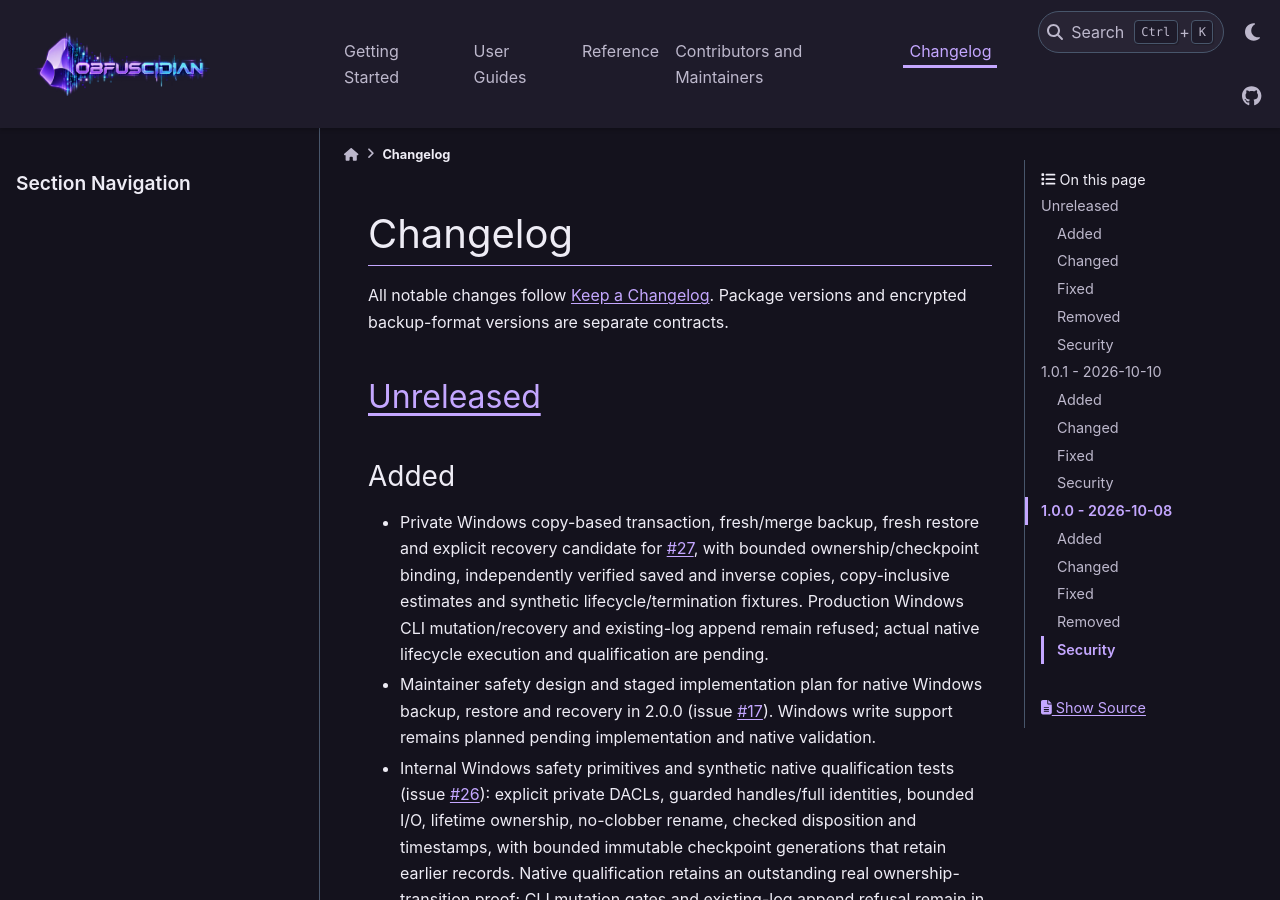
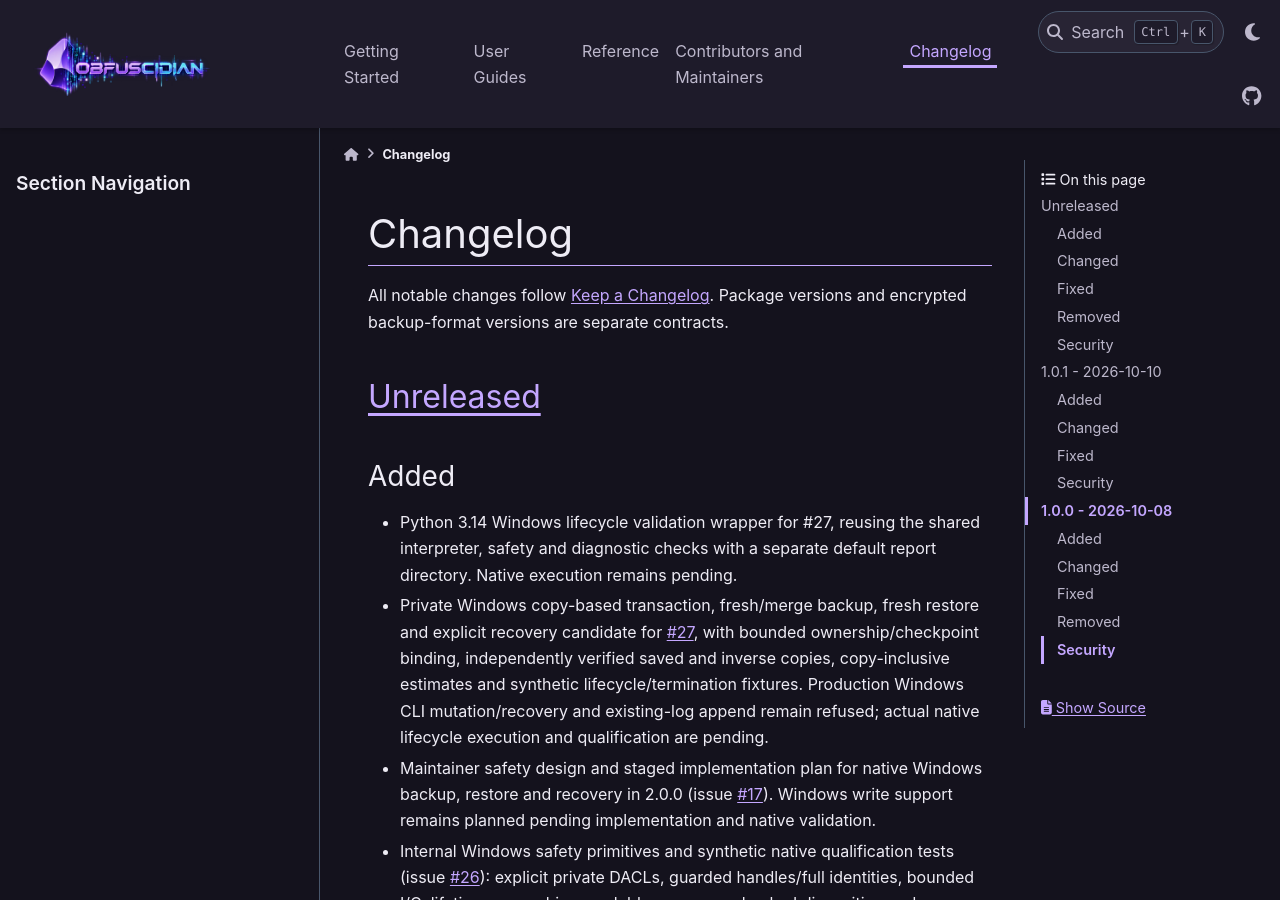
Before and after one commit to jeffshurtliff/obfuscidian, a Sphinx documentation site: the page built from docs/CHANGELOG.md, in a window 1280 px wide and 900 px high. Built offline with Sphinx 7.4.7 and the PyData theme 0.15.4, drawn with Linux system fonts in a browser that asks for light colours.

Commit message:
Added Python 3.14 Windows lifecycle validation wrapper (#27)

```diff
--- a/docs/CHANGELOG.md
+++ b/docs/CHANGELOG.md
@@ -6,6 +6,10 @@ Package versions and encrypted backup-format versions are separate contracts.
 ## [Unreleased]
 
 ### Added
+
+- Python 3.14 Windows lifecycle validation wrapper for #27, reusing the shared
+  interpreter, safety and diagnostic checks with a separate default report
+  directory. Native execution remains pending.
 
 - Private Windows copy-based transaction, fresh/merge backup, fresh restore and
   explicit recovery candidate for [#27](https://github.com/jeffshurtliff/obfuscidian/issues/27),
```
Also changed, not shown: docs/maintainers/windows-lifecycle-validation.md (+17 -2 lines), 2 other files.
